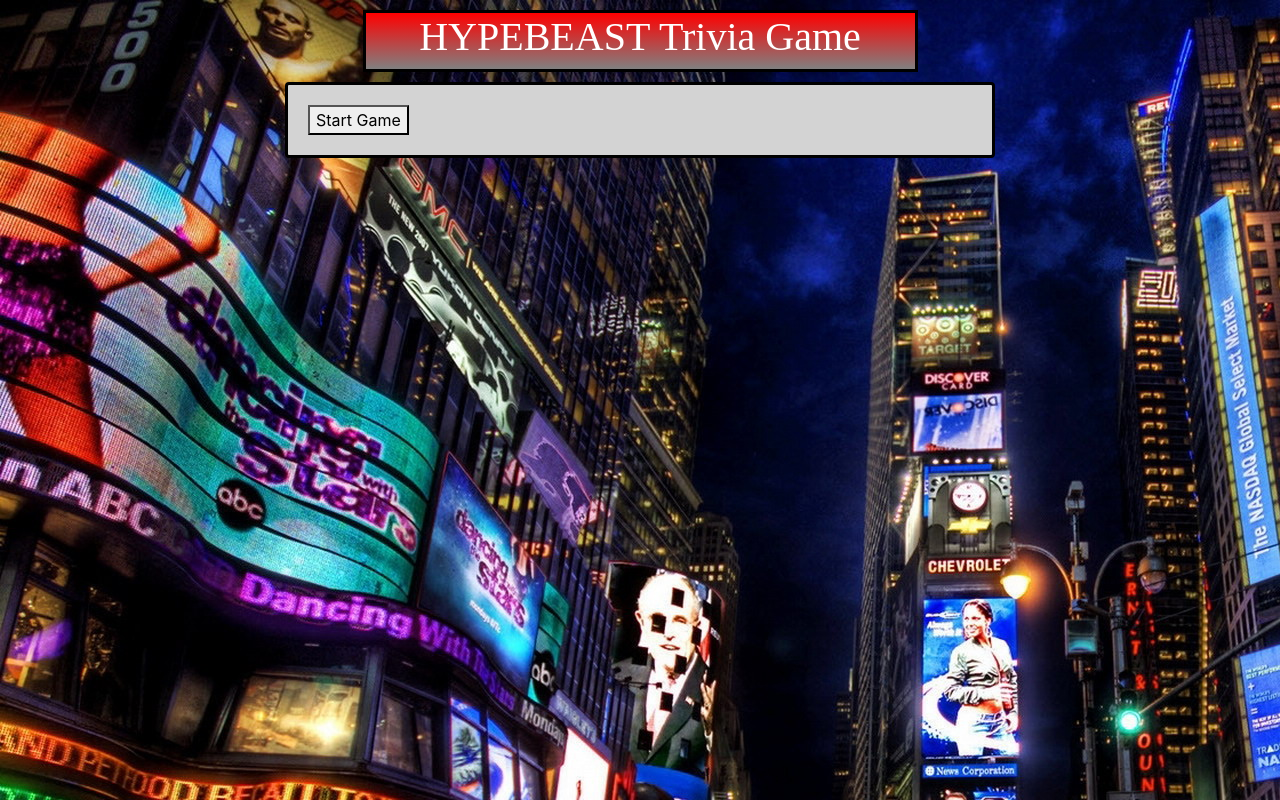
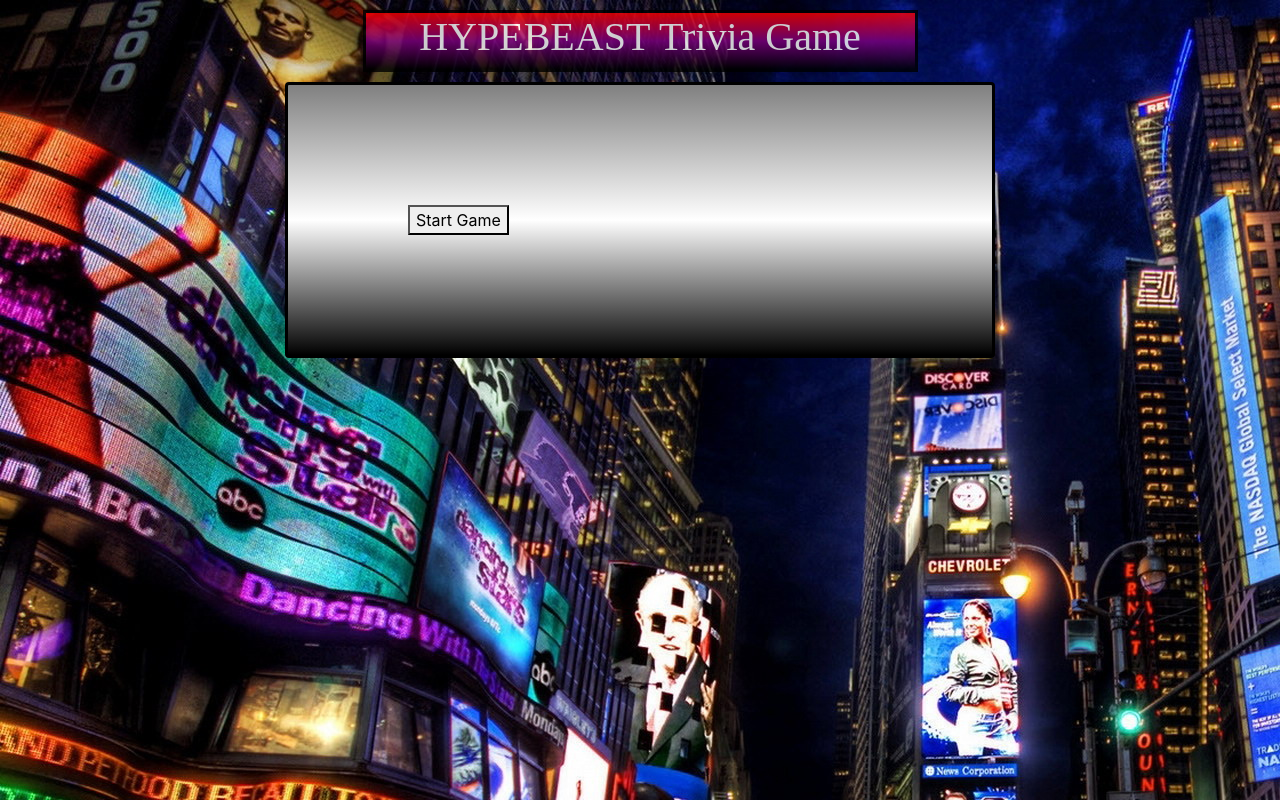
Before and after one commit to michaelnunzio/triviagame, a plain HTML site: page index.html in a window 1280 px wide. Drawn offline with nearby package versions, Linux system fonts and the light colour scheme.

Commit message:
finishedgame2.0

```diff
--- a/assets/css/style.css
+++ b/assets/css/style.css
@@ -4,7 +4,8 @@ body {
 }
 
 .HYPE {
-    background:linear-gradient(red, grey);/*rgb(226, 10, 10);*/
+    background:linear-gradient(red, purple, black);
+    opacity: 0.8;
     color: white;
     border: 3px black solid;
     text-align: center;
@@ -30,10 +31,11 @@ body {
 }
 
 .card {
-    background:lightgrey;
+    background: linear-gradient(grey,white,black);
     border: black 3px solid;
+    padding:100px;
 }
 
 .answer-button{
-    color: red;
+    color: rgb(177, 48, 177);
 }
```
